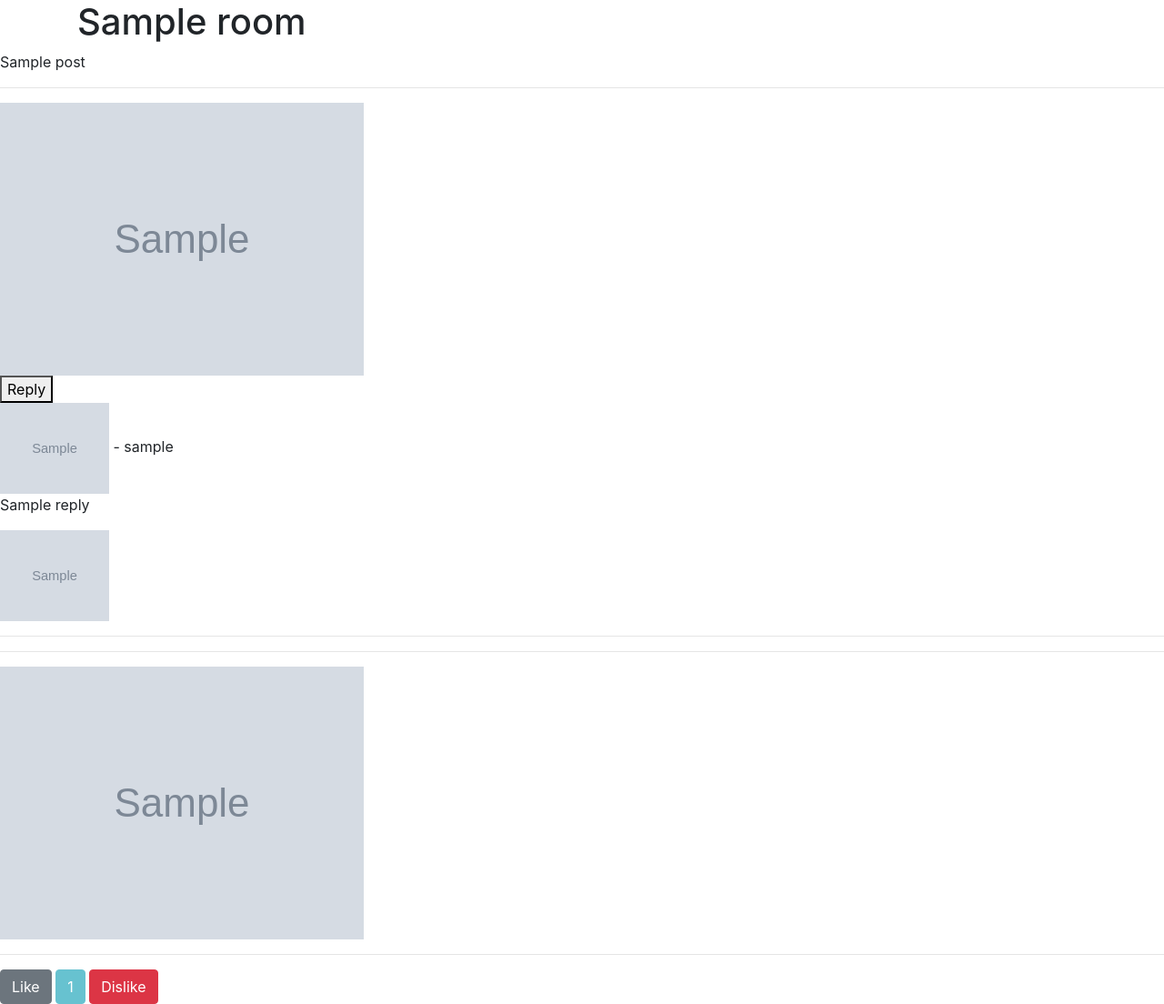
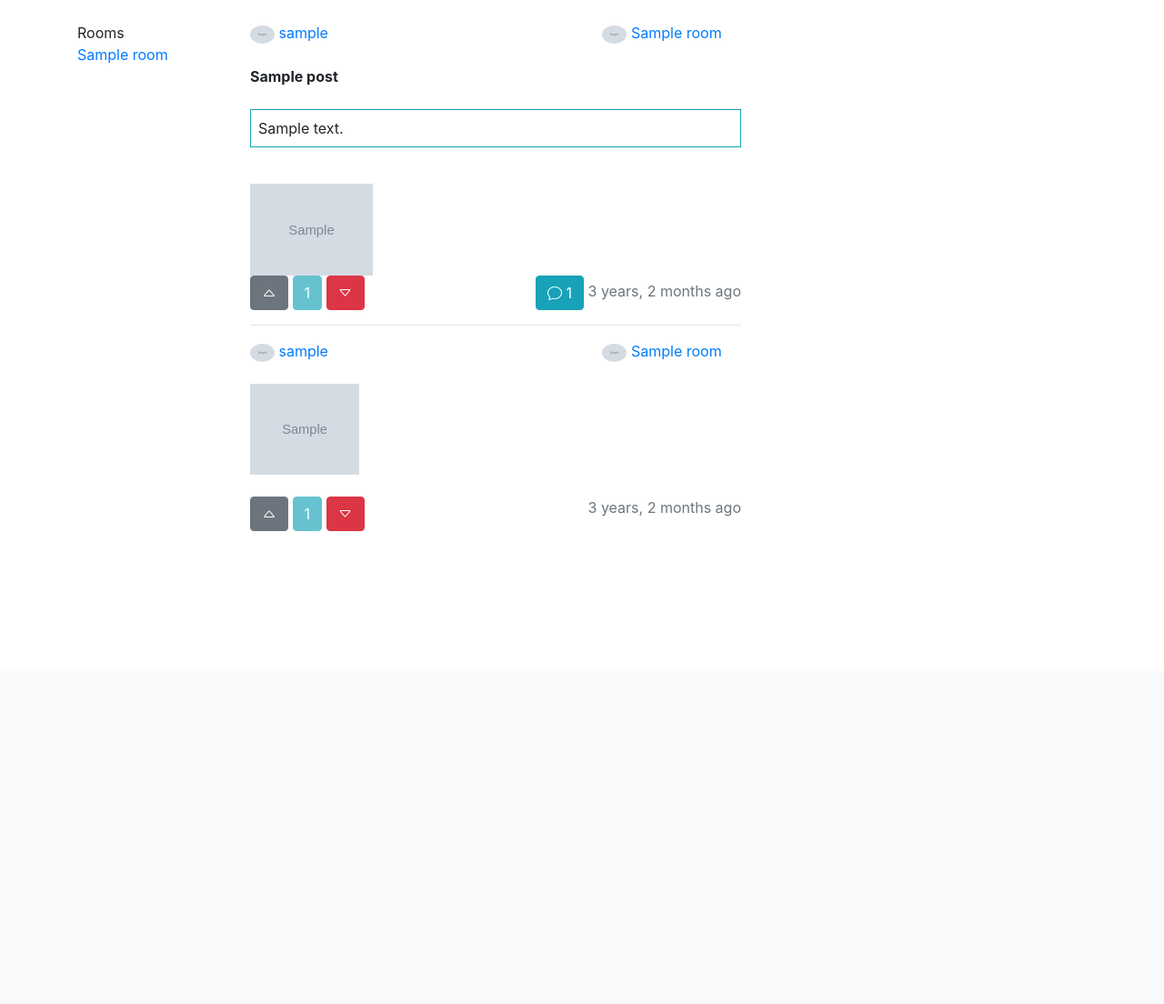
Before and after one commit to SalehOH/Rabbit, a Django app: a page that uses templates/RabbitHole/post.html in a window 1280 px wide. Shown: the part 62-1166 px from the top of the page at 91% size. After the commit the page ends 646 px from the top, so only its background shows below. Run offline with Django 4.2, Linux system fonts and the light colour scheme; a user stored in the database is signed in; tables that the repository leaves empty hold one stand-in row (values such as "Sample post"); grey boxes marked "Sample" are stand-in pictures.

Commit message:
Post view updates

```diff
--- a/RabbitHole/urls.py
+++ b/RabbitHole/urls.py
@@ -14,4 +14,6 @@ urlpatterns = [
     path('<room_name>/<post_id>/<post_slug>/delete_reply/<reply_id>/', views.delete_reply, name='delete_reply'),
     path('like_post/<int:post_id>/', views.like_post, name='like_post'),
     path('dislike_post/<int:post_id>/', views.dislike_post, name='dislike_post'),
+    path('like_reply/<int:reply_id>/', views.like_reply, name='like_reply'),
+    path('dislike_reply/<int:reply_id>/', views.dislike_reply, name='dislike_reply'),
 ]
--- a/RabbitHole/views.py
+++ b/RabbitHole/views.py
@@ -5,7 +5,7 @@ from django.contrib import messages
 from django.http import JsonResponse
 from django.db.models import Q, Count
 
-from .models import Room, Post,Reply, Like
+from .models import Room, Post, Reply, Like
 from .forms import RoomForm, PostForm, ReplyForm
 
 User = get_user_model()
@@ -17,11 +17,11 @@ def index(request):
         posts = Post.objects.filter(room__in=Room.objects.filter(
             Q(participants__id=request.user.id) |
             Q(creator=request.user)
-        )).order_by('-created_at')
+        )).annotate(num_replies=Count('replies')).order_by('-created_at')
         if len(posts) < 2:
-            posts = Post.objects.all().order_by('-created_at')
+            posts = Post.objects.all().annotate(num_replies=Count('replies')).order_by('-created_at')
     else:
-        posts = Post.objects.all().order_by('-created_at')
+        posts = Post.objects.all().annotate(num_replies=Count('replies')).order_by('-created_at')
 
     context = {'posts': posts, 'rooms': rooms, 'page': 'home'}
 
@@ -36,7 +36,7 @@ def index(request):
             else:
                 post.likestatus = None
 
-
+            post.num_replies = post.num_replies
 
     return render(request, 'RabbitHole/index.html', context)
 
@@ -91,9 +91,11 @@ def join_room(request, room_name, user_id):
 
 def post(request, room_name, post_id, post_slug):
     post = get_object_or_404(Post, id=post_id, room__name=room_name, slug=post_slug)
+
+    rooms = Room.objects.annotate(members=Count('participants')).order_by('-members')
     replies = post.replies.all().order_by('-created_at')
 
-    context = {'post': post, 'replies': replies}
+    context = {'post': post, 'replies': replies, 'rooms': rooms}
 
     likes = Like.objects.filter(user=request.user)
     if likes.filter(post=post).exists():
@@ -103,6 +105,17 @@ def post(request, room_name, post_id, post_slug):
             post.likestatus = True
     else:
         post.likestatus = None
+
+    for reply in replies:
+        if likes.filter(reply=reply).exists():
+            if likes.get(reply=reply).isdislike:
+                reply.likestatus = False
+            if not likes.get(reply=reply).isdislike:
+                reply.likestatus = True
+        else:
+            reply.likestatus = None
+
+    post.num_replies = post.replies.count()
 
     return render(request, 'RabbitHole/post.html', context)
 
@@ -155,6 +168,58 @@ def dislike_post(request, post_id):
     post.save()
 
     data["likes"] = post.countlikes
+
+    return JsonResponse(data)
+
+@login_required
+def like_reply(request, reply_id):
+    data = {}
+    reply = get_object_or_404(Reply, id=reply_id)
+    try:
+        like = reply.likes.get(user=request.user)
+        if like.isdislike:
+            reply.countlikes += 2
+            like.isdislike = False
+            data["result"] = True
+            like.save()
+        else:
+            reply.countlikes -= 1
+            like.delete()
+            data["result"] = None
+    except Like.DoesNotExist:
+        reply.countlikes += 1
+        like = Like.objects.create(user=request.user, reply=reply)
+        data["result"] = True
+    reply.save()
+
+    data["likes"] = reply.countlikes
+
+
+
+    return JsonResponse(data)
+
+@login_required
+def dislike_reply(request, reply_id):
+    data = {}
+    reply = get_object_or_404(Reply, id=reply_id)
+    try:
+        like = reply.likes.get(user=request.user)
+        if not like.isdislike:
+            reply.countlikes -= 2
+            like.isdislike = True
+            data["result"] = False
+            like.save()
+        else:
+            reply.countlikes += 1
+            like.delete()
+            data["result"] = None
+    except Like.DoesNotExist:
+        reply.countlikes -= 1
+        like = Like.objects.create(user=request.user, reply=reply, isdislike=True)
+        data["result"] = False
+    reply.save()
+
+    data["likes"] = reply.countlikes
 
     return JsonResponse(data)
 
--- a/templates/RabbitHole/post.html
+++ b/templates/RabbitHole/post.html
@@ -1,51 +1,77 @@
-{% extends 'RabbitHole/base.html' %}{% load static %}{% block css %}
+{% extends 'RabbitHole/base.html' %}
+
+{% load static %}
+
+{% block css %}
 
 {% endblock css %}
+
 {% block title %}Post{% endblock title %}
+
 {% block content %}
+
+<script src="{% static 'RabbitHole/js/likemanagement.js' %}"></script>
+
+<br>
+
 <div class="container">
-    <h1>{{post.room.name}}</h1>
+  <div class="row">
+    <div class="col-2">
+      <div>Rooms</div>
+      {% if rooms %}
+        <ul class="list-unstyled">
+          {% for room in rooms %}
+            <li><a href="{% url 'room' room_name=room.name %}" class="text-decoration-none">{{room.name}}</a></li>
+          {% endfor %}
+        </ul>
+      {% endif %}
     </div>
 
-<div class="grid-container">
-  <div class="grid-item">
-      <div> {{post.title}} </div>
+    <div class="col-6">
+      <span><a href="{% url 'user_page' username=post.user.username %}"><img style="width: 5%; border-radius: 50%;" src="{{post.user.avatar.url}}"> {{post.user.username}}</a></span>
+      <span style="position:relative;left:55%;"><a href="{% url 'room' room_name=post.room.name %}"><img style="width: 5%; border-radius: 50%;" src="{{post.room.avatar.url}}"> {{post.room.name}}</a></span>
+      <br><br>
+      <b>{{ post.title }}</b>
+      <br><br>
+      <p onclick="location.href='{% url 'post' room_name=post.room.name post_id=post.id post_slug=post.slug %}'" class="border border-info p-2">{{post.content}}</p>
       {% if post.image %}
-        <hr>
-        <img src="{{post.image.url}}" alt="{{post.room.name}}">
-    {% elif post.content %}
-      <div> {{post.title}} </div>
+        <br>
+        <div><img src="{{post.image.url}}" style="width: 25%" alt="{{post.room.name}}"></div>
       {% endif %}
 
-    {% if request.user in post.room.participants.all %}
-      <div><button onclick="location.href='{% url 'create_reply' room_name=post.room.name post_id=post.id post_slug=post.slug %}'"> Reply </button></div>
-    {% endif %}
-    {% if replies %} {% for reply in replies %}
+      <button id="{{ post.id }}like" class="btn btn-secondary {% if post.likestatus == True %}btn-success{% endif %}" onclick="likepost({{ post.id }})"><i class="bi bi-caret-up"></i></button>
+      <span class="btn btn-info disabled" id="likes-{{ post.id }}">{{ post.countlikes }}</span>
+      <button id="{{ post.id }}dislike" class="btn btn-secondary{% if post.likestatus == False %} btn-danger{% endif %}" onclick="dislikepost({{ post.id }})"><i class="bi bi-caret-down"></i></button>
+      <span class="float-right" >
+      <button id="{{ post.id }}comment" class="btn btn-info" onclick="location.href = ''"><i class="bi bi-chat"></i> {{ post.num_replies }} </button>
+      <span class="text-secondary">{{post.created_at|timesince}} ago</span>
+      </span>
+
+
+  {% if replies %}
+    {% for reply in replies %}
       <div>
-      <span><img src="{{reply.user.avatar.url}}" alt="{{reply.user.username}}" width="120" height="100"></span> <span> - {{reply.user.username}}</span>
-      <p>
-        {{reply.title}}
-      </p>
+        <hr>
+        <span><a href="{% url 'user_page' username=reply.user.username %}"><img style="width: 5%; border-radius: 50%;" src="{{reply.user.avatar.url}}"> {{reply.user.username}}</a></span>
+        <span style="position:relative;left:55%;"><a href="{% url 'room' room_name=reply.post.room.name %}"><img style="width: 5%; border-radius: 50%;" src="{{reply.post.room.avatar.url}}"> {{reply.post.room.name}}</a></span>
+        <br><br>
         <div>
           {% if reply.image %}
-          <img src="{{reply.image.url}}" alt="{{reply.user.username}}" width="120" height="100">
+            <img src="{{ reply.image.url }}" alt="{{ reply.user.username }}" width="120" height="100"><br><br>
           {% elif reply.content %}
-          {{reply.content}}
+            <p class="border border-info p-2" >{{ reply.content }}</p>
+          {% endif %}
+
+          <button id="{{ reply.id }}like" class="btn btn-secondary {% if reply.likestatus == True %}btn-success{% endif %}" onclick="likereply({{ reply.id }})"><i class="bi bi-caret-up"></i></button>
+          <span class="btn btn-info disabled" id="likes-{{ reply.id }}">{{ reply.countlikes }}</span>
+          <button id="{{ reply.id }}dislike" class="btn btn-secondary{% if reply.likestatus == False %} btn-danger{% endif %}" onclick="dislikereply({{ reply.id }})"><i class="bi bi-caret-down"></i></button>
+          <span class="text-secondary float-right">{{reply.created_at|timesince}} ago</span>
+        </div>
+      </div>
+
+    {% endfor %}
+
   {% endif %}
     </div>
-    </div>
-      <hr>
-    {% endfor %}
-    {% endif %}
-    <hr>
-  </div>
-  <div class="grid-item">
-    <img src="{{post.room.avatar.url}}" alt="{{post.room.name}}">
-    <hr>
-      <button id="{{ post.id }}like" class="btn btn-secondary {% if post.likestatus == True %}btn-success{% endif %}" onclick="likepost({{ post.id }})"> Like </button>
-      <span  class="btn btn-info disabled" id="likes-{{ post.id }}">{{ post.countlikes }}</span>
-      <button id="{{ post.id }}dislike" class="btn btn-secondary{% if post.likestatus == False %} btn-danger{% endif %}" onclick="dislikepost({{ post.id }})">Dislike</button>
-  </div>
-</div>
-<script src="{% static 'RabbitHole/js/likemanagement.js' %}"></script>
-{% endblock content %}
+
+{% endblock %}
```
Also changed, not shown: static/RabbitHole/js/likemanagement.js (+40 -0 lines), templates/RabbitHole/index.html (+8 -3 lines). Lines whose indentation alone changed are shown as unchanged.
